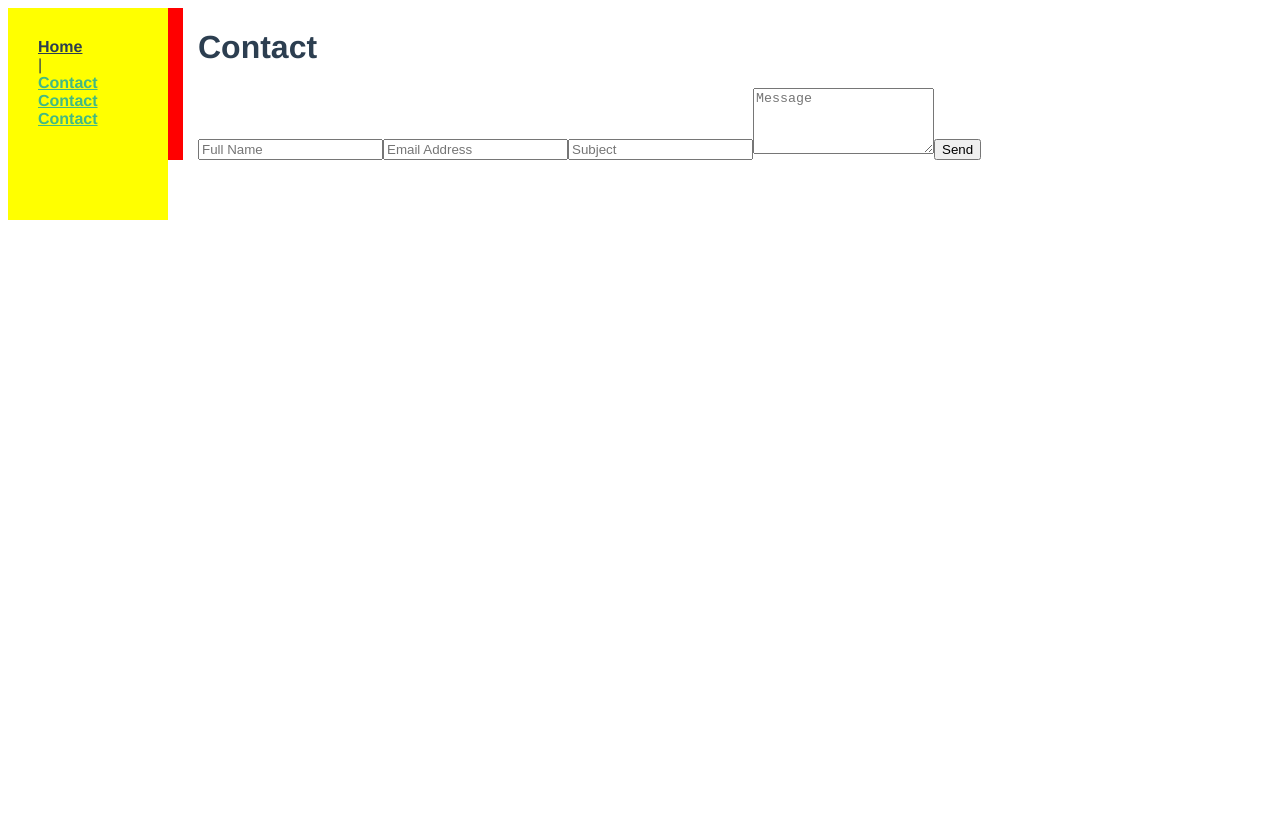
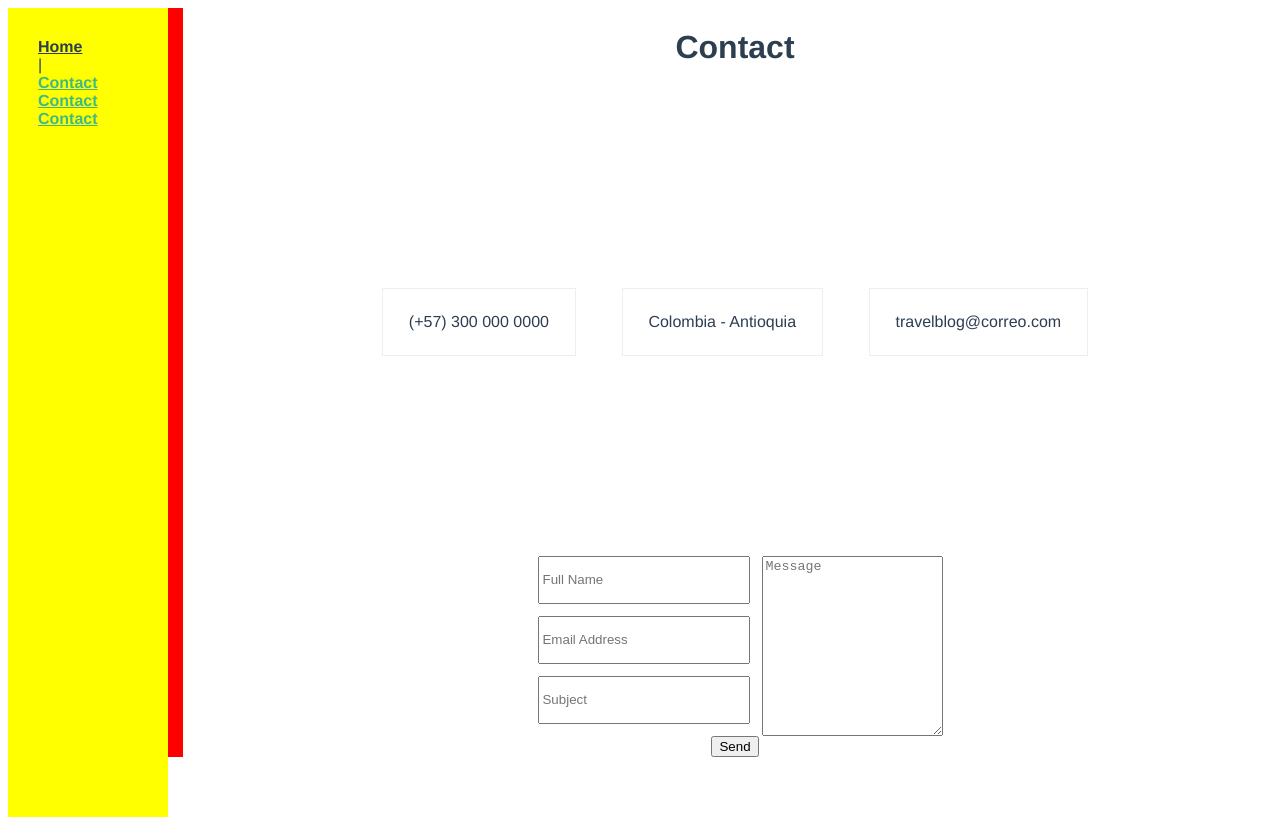
Before and after one commit to mbetancur/travel-blog, a Vue app: page /#/contact in a window 1280 px wide. Built offline with nearby package versions, Linux system fonts and the light colour scheme.

Commit message:
panels created contact and landing page

```diff
--- a/src/components/ContactForm.vue
+++ b/src/components/ContactForm.vue
@@ -2,7 +2,14 @@
   <div id="contact-form" class="contact-form">
     <h1 class="contact-form_title">Contact</h1>
     <div class="separator"></div>
+    <div class="contact-cards">
+      <div class="contact-card">(+57) 300 000 0000</div>
+      <div class="contact-card">Colombia - Antioquia</div>
+      <div class="contact-card">travelblog@correo.com</div>
+    </div>
     <form class="form" @submit="onSubmit">
+      <div class="form-elements">
+        <div class="inputs">
           <input
             required
             name="name"
@@ -27,7 +34,9 @@
             type="text"
             autocomplete="off"
           />
+        </div>
         <textarea name="message" v-model="contact.message" rows="4" placeholder="Message"></textarea>
+      </div>
       <button class="button">Send</button>
     </form>
   </div>
@@ -54,14 +63,16 @@ export default {
     },
     onSubmit(evt) {
       evt.preventDefault();
-      this.sendEmail();
+      console.log("email");
+      // this.sendEmail();
     },
     sendEmail() {
       Email.send({
         Host: "smtp.elasticemail.com",
         Username: "slash-252@hotmail.com",
         Password: "67435E3FA315112018493A3198A6DDB28980",
-        To: "mikebaia@yopmail.com",
+        // To: "mikebaia@yopmail.com",
+        To: "mateobetancurgrisales@gmail.com",
         From: "slash-252@hotmail.com",
         Subject: "This is the subject",
         Body: "And this is the body"
@@ -72,4 +83,43 @@ export default {
 </script>
 
 <style lang="scss" scoped>
+.contact-form {
+  display: flex;
+  flex-direction: column;
+  align-items: center;
+
+  .contact-cards {
+    padding: 100px 0;
+    margin: 100px 0;
+    width: 70%;
+    display: flex;
+    justify-content: space-around;
+    .contact-card {
+      // padding: 30px 45px;
+      padding: 3vh 2vw;
+      border: 1px solid #eee;
+      text-align: center;
+    }
+  }
+
+  .form {
+    display: flex;
+    width: 60%;
+    flex-direction: column;
+    align-items: center;
+    .form-elements {
+      display: flex;
+      flex-direction: row;
+      .inputs {
+        display: flex;
+        flex-direction: column;
+        input {
+          margin: 0 12px 12px;
+          width: 204px;
+          height: 42px;
+        }
+      }
+    }
+  }
+}
 </style>
--- a/src/components/HelloWorld.vue
+++ b/src/components/HelloWorld.vue
@@ -1,13 +1,17 @@
 <template>
-  <div class="panel-header">
-    <div class="panel-header_my-photo">
-      <img src="../assets/logo.png" alt="Foto panel principal" />
+  <div class="landing-page">
+    <div class="panel-header">
+      <div class="panel-header_my-photo">
+        <img src="../assets/logo.png" alt="Foto panel principal" />
+      </div>
+      <div class="panel-header_intro-text">
+        <h1>Miguel en la ciudad</h1>Praesent sed aliquam arcu, non accumsan neque. In odio ante, vulputate ac magna vel, pharetra lobortis quam. Duis enim tortor, egestas et felis id, lobortis malesuada magna. Nunc sit amet sagittis nisi, eu semper nisl. Cras ut dictum nisl. Donec tincidunt eget orci.
+      </div>
     </div>
-    <div class="panel-header_intro">
-      <h1>Miguel en la ciudad</h1>
-      Praesent sed aliquam arcu, non accumsan neque. In odio ante, vulputate ac magna vel, pharetra lobortis quam. Duis enim tortor, egestas et felis id, lobortis malesuada magna. Nunc sit amet sagittis nisi, eu semper nisl. Cras ut dictum nisl. Donec tincidunt eget orci.
+    <div class="panel-info">
+      <p>soy Miguel. Un joven con grandes aspiraciones en la vida, una de ellas es conocer los lugares fántasticos que posee el planeta, pero primero empezar por mi sector, el Valle de Aburra el cual tiene también ciertos atractivos que te podrían interesar, aquí te dejo algunos lugares de turismo natural, únicos y agradables para pasar un buen rato.</p>
+      <p>Haribus, ommolup tatiscimus ut faceperatur alicidior sum exeri as aliqui apienis net veliquasped milibusci cuptatem estium nobit fuga. Itatur, quo volupti undebit asperspe dolo moluptatio. Icatempores aruptiosam faccata at a ipsum quidi ant omnimi, vit volutemquo explab is sam, eat provide ratatiunt. Ad quam re dolorerferro blaborrum repti as que ernamuscid etur, vernam fugite non nulpario el ipidunt, ommolum harum que voluptio et idelend.</p>
     </div>
-
   </div>
 </template>
 
@@ -23,13 +27,23 @@ export default {
 <style scoped lang="scss">
 .panel-header {
   display: flex;
+  justify-content: space-around;
 
   &_my-photo img {
     min-height: 550px;
   }
-  &_intro {
+  &_intro-text {
     padding: 70px 15%;
     background-color: red; //#fcfcfc;
   }
 }
+.panel-info {
+  padding: 50px 70px 70px;
+  display: flex;
+  justify-content: space-around;
+
+  p {
+    width: 460px;
+  }
+}
 </style>
```
Lines whose indentation alone changed are shown as unchanged.
